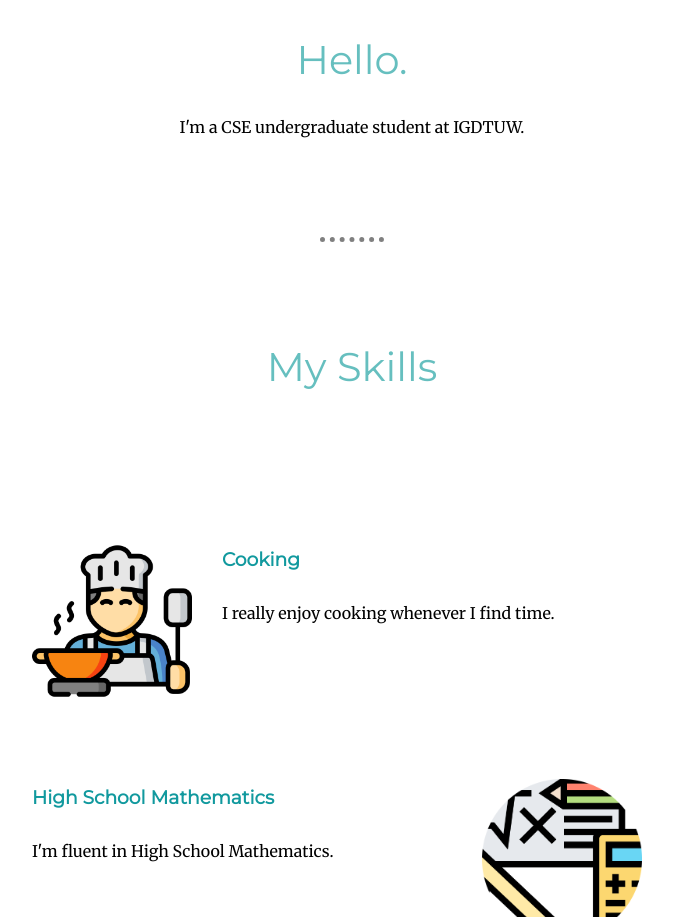
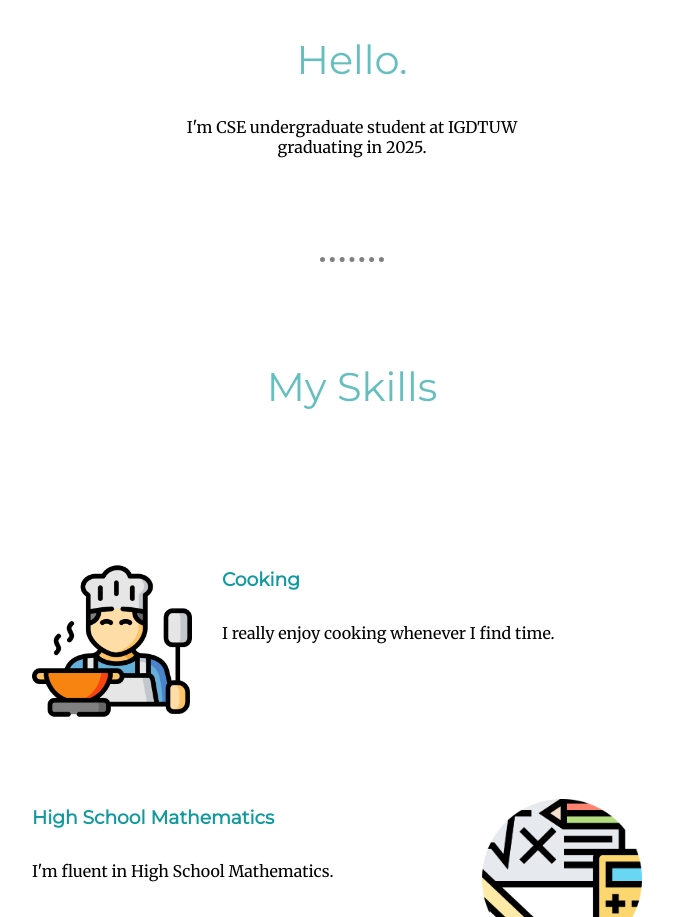
Before and after one commit to AnshiSrivastav/myweb, a plain HTML site: page index.html in a window 1280 px wide. Shown: the part 978-1895 px from the top of the page, without its empty margins (288-961 px from the left). Drawn offline with Linux system fonts and the light colour scheme.

Commit message:
update again

```diff
--- a/index.html
+++ b/index.html
@@ -27,7 +27,7 @@
       <div class="profile">
         <img src="pic2.png" alt="anshi-img" height="120" />
         <h2>Hello.</h2>
-        <p class="intro">I'm a CSE undergraduate student at IGDTUW.</p>
+        <p class="intro">I'm CSE undergraduate student at IGDTUW graduating in 2025.</p>
       </div>
       <hr >
       <div class="skills">
```
